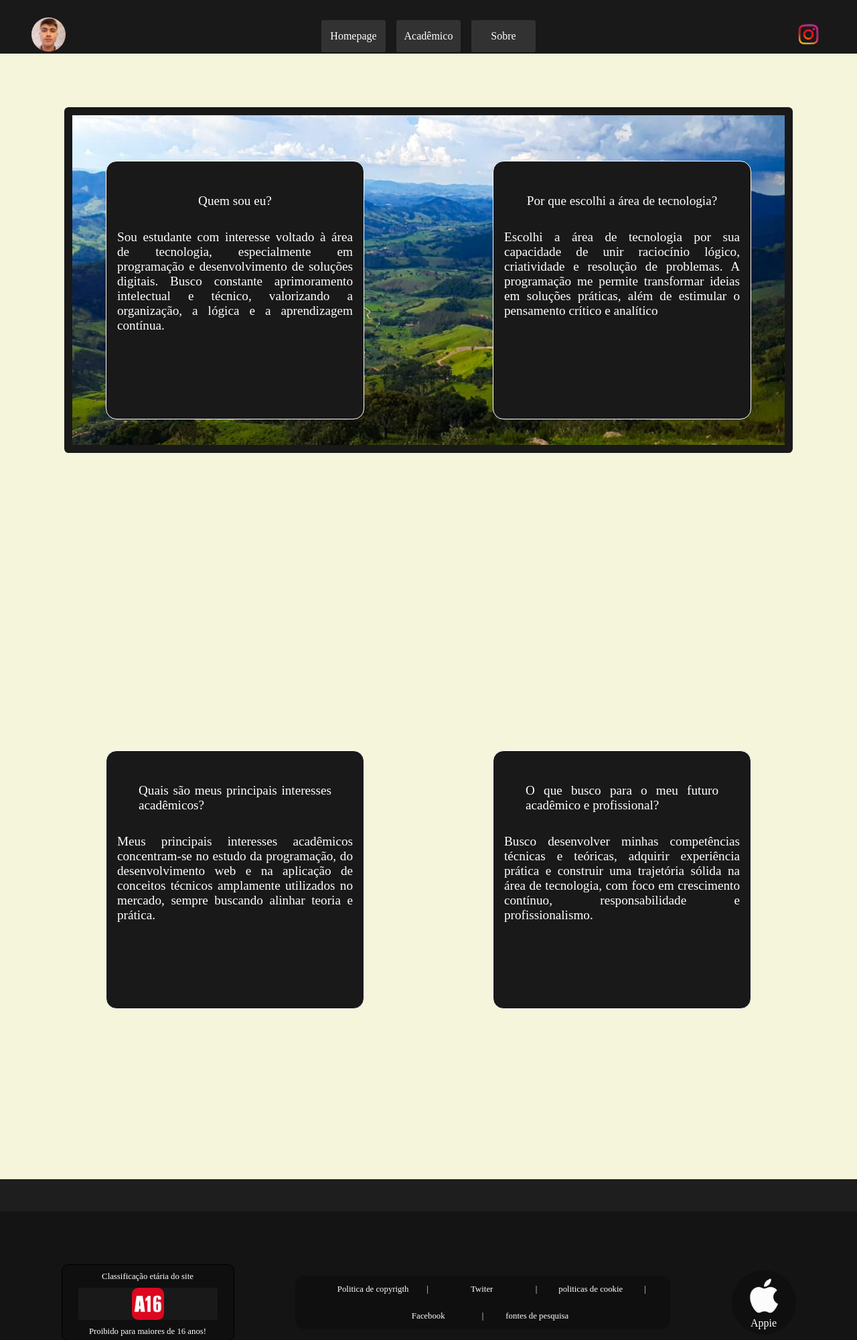
After one commit to Carl-Edwart/Projeto_Web, a PHP site: page / in a window 1280 px wide. The commit adds this page. Shown: the whole page at 67% size. Run offline with PHP 8.4, Linux system fonts and the light colour scheme.

Commit message:
recuperei o index

```diff
--- a/Css/index.css
+++ b/Css/index.css
@@ -46,7 +46,7 @@ header{
     width: 3.2rem;
     height: 3.2rem;
     border-radius: 100%;
-    margin-bottom: 0.1rem;
+    margin-bottom: 0.2rem;
     transition: 0.4s ease;
 }
 #foto_index:hover{
@@ -85,6 +85,7 @@ header{
 #insta_ico{
     width: 3.2rem;
     height: 3.2rem;
+    margin-bottom: 0.2rem;
     border-radius: 100%;
     transition: 0.4s ease;
 }
@@ -96,13 +97,13 @@ header{
     background-color: rgb(25, 25, 25);
     color: white;
     text-align: justify;
-    font-size: 1.4rem;
+    font-size: 1.2rem;
     display: flex;
     flex-direction: column;
     align-items: center;
     padding: 1rem;
-    width: 25rem;
-    height: 25rem;
+    width: 22rem;
+    height: 22rem;
     margin: 0 6rem;
     border: solid 0.1rem white;
     border-radius: 1rem;
@@ -133,7 +134,7 @@ footer{
     display: flex;
     justify-content: space-evenly;
     align-items: center;
-    height: 30vh;
+    height: 34vh;
     width: 100%;
     position: absolute;
     bottom: 0;
--- /dev/null
+++ b/index.html
@@ -0,0 +1,66 @@
+<html lang="pt-br">
+<head>
+    <!--os metas impoem parâmetros para o navegador, ex: responsividade, autor, descrição...-->
+    <meta charset="UTF-8">
+    <meta name="viewport" content="width=device-width, initial-scale=1.0">
+    <meta name="author" content="Carlos Eduardo">
+    <meta http-equiv="X-UA-Compatible" content="IE=edge">
+    <meta http-equiv="Content-Security-Policy" content="default-src 'self'; script-src 'self'; style-src 'self' 'unsafe-inline';">
+    <meta name="description" content="Este site tem como propósito oferecer uma base interdisciplinar que articula as estruturas do saber que constituem minha trajetória intelectual, bem como os feitos, projetos e ações desenvolvidas ao longo de minha atuação.">
+    <link rel="stylesheet" href="Css/index.css">
+    <title>Project_web</title>
+</head>
+<body>
+    <div id="bg">
+        <img src="Img/fundo1.jpeg" alt="paisagem de Piranguçu-MG" id="fundo">
+    </div>
+    <main>
+        <header>
+            <img src="Img/eu2.jpeg" alt="minha foto" id="foto_index">
+            <div id="roll">
+                <a href="home.html">Homepage</a>
+                <a href="academico.html">Acadêmico</a>
+                <a href="">Sobre</a>
+            </div>
+            <a href="https://www.instagram.com/cal_inhos123/" target="_blank" rel="noopener noreferrer">
+                <img src="Img/instagram.png" alt="ícone do instagram" id="insta_ico">
+            </a>
+        </header>
+
+        <div class="card">
+            <p>Quem sou eu?</p>
+            Sou estudante com interesse voltado à área de tecnologia, especialmente em programação e desenvolvimento de soluções digitais. Busco constante aprimoramento intelectual e técnico, valorizando a organização, a lógica e a aprendizagem contínua.
+        </div>
+        <div class="card">
+            <p>Por que escolhi a área de tecnologia?</p>
+            Escolhi a área de tecnologia por sua capacidade de unir raciocínio lógico, criatividade e resolução de problemas. A programação me permite transformar ideias em soluções práticas, além de estimular o pensamento crítico e analítico
+        </div>
+        <div class="card">
+            <p>Quais são meus principais interesses acadêmicos?</p>
+            Meus principais interesses acadêmicos concentram-se no estudo da programação, do desenvolvimento web e na aplicação de conceitos técnicos amplamente utilizados no mercado, sempre buscando alinhar teoria e prática.
+        </div>
+        <div class="card">
+            <p>O que busco para o meu futuro acadêmico e profissional?</p>
+            Busco desenvolver minhas competências técnicas e teóricas, adquirir experiência prática e construir uma trajetória sólida na área de tecnologia, com foco em crescimento contínuo, responsabilidade e profissionalismo.
+        </div>
+
+        <footer>
+            <div class="barra">
+                <div id="classificacao">
+                    <p>Classificação etária do site</p>
+                    <div id="mais16"><img src="Img/16.jpg" alt="icone de +16" id="ico16"></div>
+                    <p>Proibido para maiores de 16 anos!</p>
+                </div>
+                <div id="links">
+                    <a href="" class="link">Politica de copyrigth</a><p>|</p><a href="" class="link">Twiter</a><p>|</p><a href="" class="link">politicas de cookie</a><p>|</p><a href="" class="link">Facebook</a><p>|</p><a href="" class="link">fontes de pesquisa</a>
+                </div>
+                <div id="ico-apple">
+                    <img src="Img/apple.png" alt="" id="apple">
+                    <p>Appie</p>
+                </div>
+            </div>
+        </footer>
+        <script src="Js/index.js" defer></script>
+    </main>
+</body>
+</html>
```
